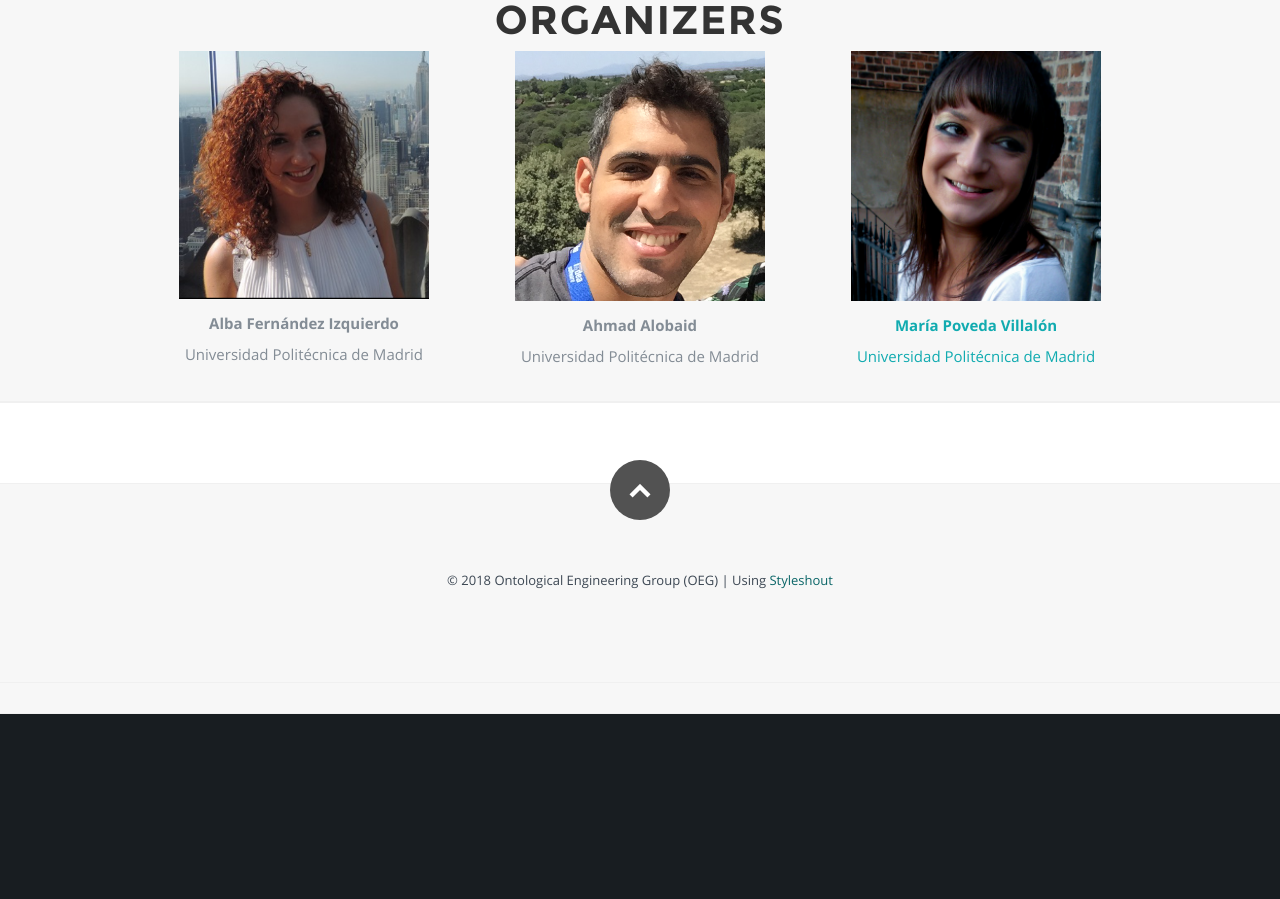
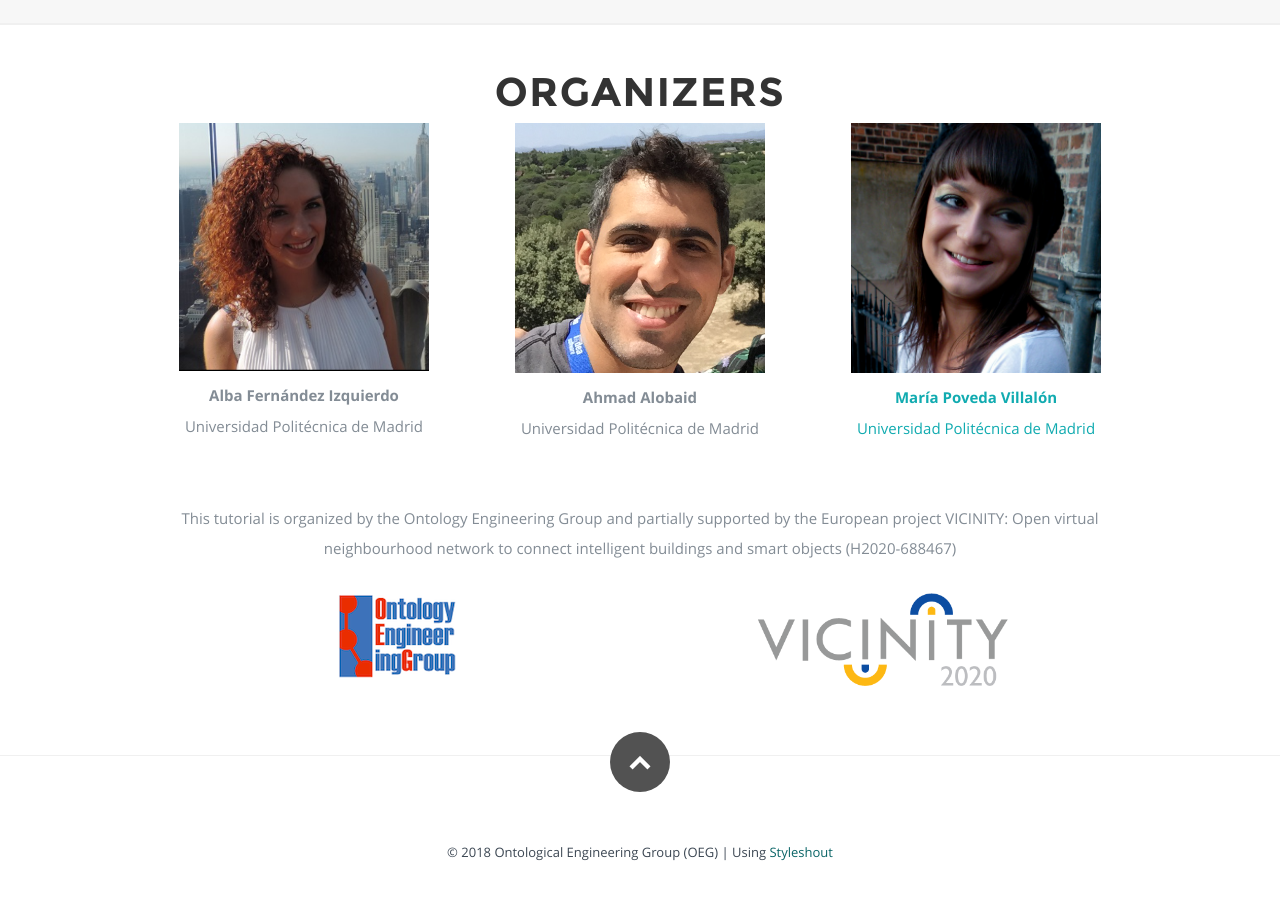
Before and after one commit to albaizq/albaizq.github.io, a plain HTML site: page index.html in a window 1280 px wide. Shown: the part 1885-2784 px from the top of the page. Before the commit the page ends 2599 px from the top, so only its background shows below. Drawn offline with nearby package versions, Linux system fonts and the light colour scheme.

Commit message:
add VICINITY as supported organization

```diff
--- a/index.html
+++ b/index.html
@@ -84,8 +84,9 @@
 
 			   <div class="hero-text">
 				   <h1 class="responsive-headline">Catching up with ontological engineering: </h1>
-				   <h1 class="responsive-headline">To git-commit and beyond</h1>
-				    <h1 class="responsive-headline">(XXXX November 2018)</h1>
+				   <h1 class="responsive-headline" >To git-commit and beyond</h1>
+				   <h2 class="responsive-headline" style= "color: white;">(With VICINITY use cases)</h2>
+				    <h1 class="responsive-headline">13 November 2018</h1>
 
 				   <p align="justify"></p>
 
@@ -111,7 +112,7 @@
 
 				    In almost every ontology development project there is a number of activities that are often done separately and often in an iterative manner. For example, after each development iteration the ontology has to be evaluated and the ontology documentation has to be updated. In order to alleviate such situation, some ontological engineering supporting tools are being developed to integrate and orchestrate such activities. This is the case for OnToology, an on-line application that exploits GitHub capabilities to ease collaborative ontology development focusing on ontology documentation, evaluation and publication. OnToology has been used by tens of ontology developers and has more than hundred repositories registered. </p>
 
-				    <p align="justify">This tutorial will cover both methodological and technical aspects of collaborative ontology development.  It will include practical activities that will be supported by OnToology in combination with other systems. At the end of the tutorial attendees would be able to carry out and adapt common ontology development activities by incorporating OnToology into their workflows.</p>
+				    <p align="justify">This tutorial will cover both methodological and technical aspects of collaborative ontology development.  It will include practical activities that will be supported by OnToology in combination with other systems. At the end of the tutorial attendees would be able to carry out and adapt common ontology development activities by incorporating OnToology into their workflows. The examples used in the tutorial will be taken from the VICINITY ontology network. However, the participants are encourage to bring their own ontologies.</p>
 
 					<p align="justify"> As we shall be using web-based software and desktop applications we <b>require that attendees bring a laptop </b>in order to participate in the tutorial. Regarding software requirements for the practical activities, it is needed:</p>
          		<div class="twelve columns add-bottom" align="justify">
@@ -128,7 +129,7 @@
 		</div>
 
 
-   <section id="audience" class="grey">
+   <section id="audience" class="white">
 		<div class="row">
 			<div class="twelve columns">
 
@@ -176,7 +177,7 @@
 
 
 
-   <section id="organizers" class="grey">
+   <section id="organizers" class="white">
 
 		<div class="row section-head">
 
@@ -200,19 +201,39 @@
 			  <a href="http://delicias.dia.fi.upm.es/members/mpoveda/" target="_blank"><img src="images/mpoveda.png" height="250" width="250"/></a> <br>
 			  <a href="http://delicias.dia.fi.upm.es/members/mpoveda/" target="_blank"><b>María Poveda Villalón</b><br>Universidad Politécnica de Madrid</a>
 	      </div>
+	      </div>
 
+	      <div class="row">
 
-	      </div>
+			<div class="twelve columns">
+				<br>
+				<br>
+			 	<p>This tutorial is organized by the Ontology Engineering Group and partially supported by the European project VICINITY: Open
+				virtual neighbourhood network to connect intelligent buildings and smart objects
+				(H2020-688467)</p>
+
+			   	<div class="six columns">
+			   		<a href="http://oeg-upm.net" target="_blank"><img src="images/logo-oeg.png"/></a>
+	      		</div>
+	      		<div class="six columns">
+					<a href="https://www.vicinity2020.eu/vicinity/" target="_blank"><img src="images/logo-vicinity.png" height="250" width="250"/></a>
+
+	      		</div>
+			</div>
+			<div class="four columns">
+			<br>
+			</div>
+	   </div>
+
 
 
    </section> <!-- Homepage Hero end -->
 
 
-   <section id="how-to-apply" class="white">
 
 
 
-  </section>
+
 
 
    <!-- Footer
```
Also changed, not shown: images/logo-vicinity.png (added).
